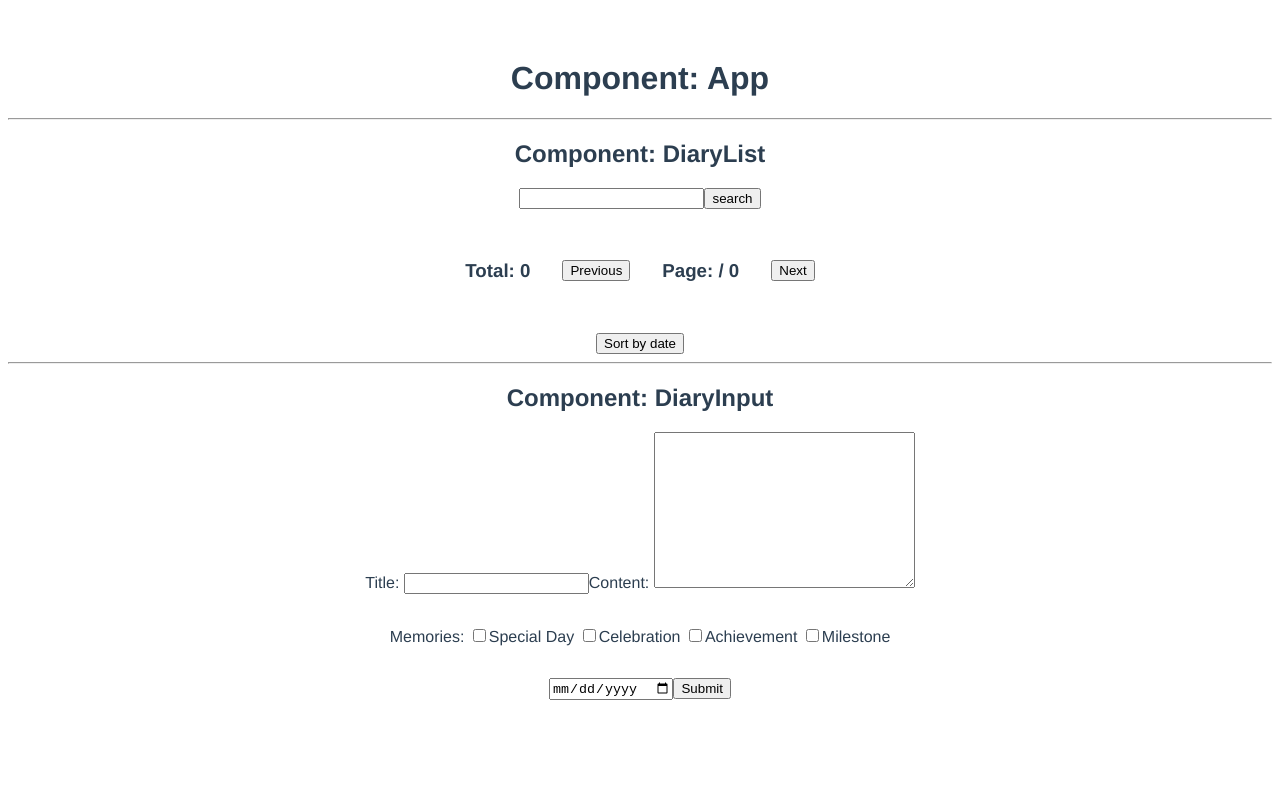
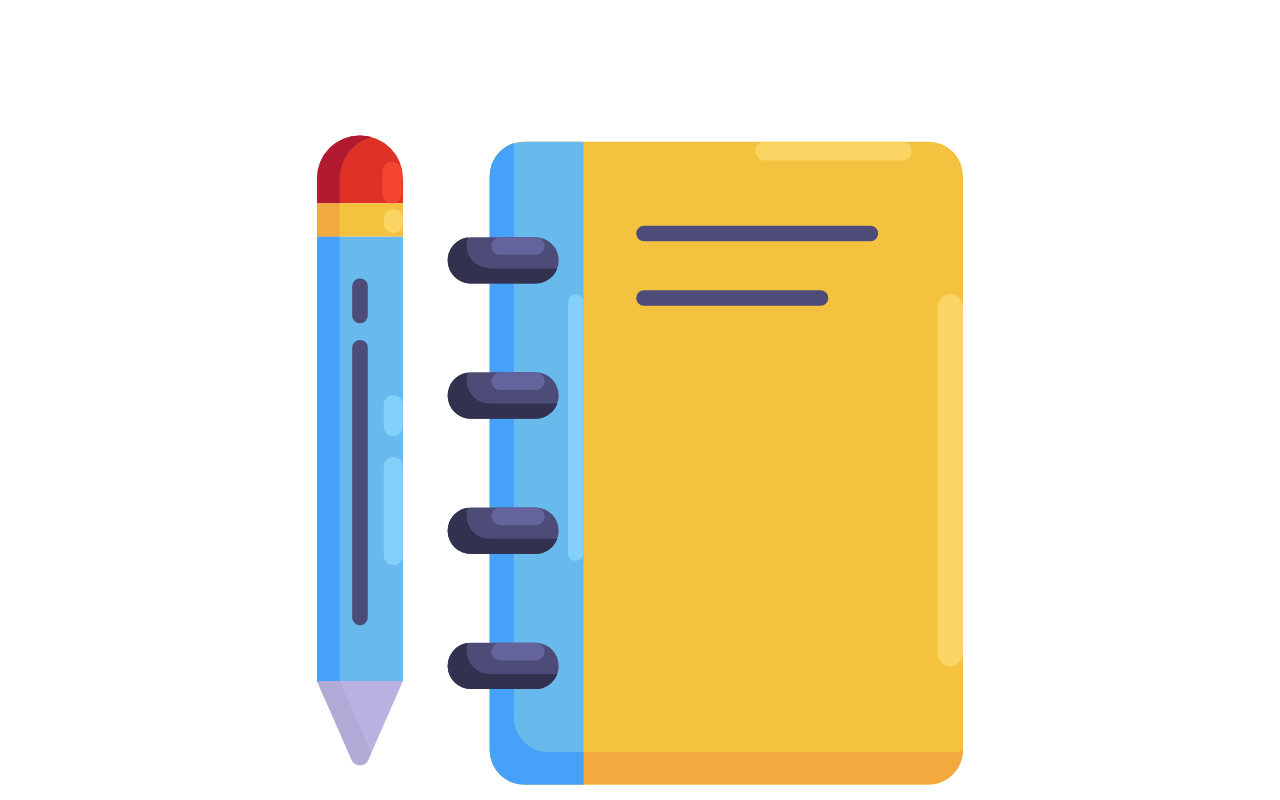
Before and after one commit to fffanfannn/p1-vue-diary-list, a Vue app: page / in a window 1280 px wide. Shown: the top 800 px of the page. Built offline with nearby package versions, Linux system fonts and the light colour scheme.

Commit message:
head style

```diff
--- a/src/App.vue
+++ b/src/App.vue
@@ -1,6 +1,5 @@
 <template>
   <div id="app">
-    <h1>Component: App</h1>
     <DiaryList :diaryArray="diaryArray" @deleteObjId="deleteObjId" />
     <DiaryInput @addSubmitObj="addSubmitObj" />
   </div>
--- a/src/components/DiaryInput.vue
+++ b/src/components/DiaryInput.vue
@@ -49,7 +49,7 @@
     </div>
     <input type="date" name="dateDiary" v-model="dateDiary" />
     <button @click="submitBtn">Submit</button>
-    <p>{{ errorMsg }}</p>
+    <span>{{ errorMsg }}</span>
   </div>
 </template>
 
--- a/src/components/DiaryList.vue
+++ b/src/components/DiaryList.vue
@@ -1,10 +1,236 @@
 <template>
-  <hr />
   <div>
-    <h2>Component: DiaryList</h2>
-    <input type="text" v-model="searchText" />
+    <div>
+      <svg
+        xmlns="http://www.w3.org/2000/svg"
+        width="800px"
+        height="800px"
+        viewBox="0 0 2050 2050"
+        data-name="Layer 2"
+        id="Layer_2"
+      >
+        <title />
+        <rect
+          class="cls-1"
+          height="1647.4"
+          rx="88.2"
+          ry="88.2"
+          width="1212.7"
+          x="640"
+          y="209.3"
+        />
+        <path
+          class="cls-2"
+          d="M1826,1773.5H789.8a88.2,88.2,0,0,1-88.2-88.2V213.4A88.3,88.3,0,0,0,640,297.5V1768.4a88.3,88.3,0,0,0,88.3,88.3H1764.5a88.2,88.2,0,0,0,88.2-87.3A87.2,87.2,0,0,1,1826,1773.5Z"
+        />
+        <path
+          class="cls-3"
+          d="M880.2,209.3H728.3A88.2,88.2,0,0,0,640,297.5V1768.4a88.3,88.3,0,0,0,88.3,88.3H880.2Z"
+        />
+        <path
+          class="cls-4"
+          d="M789.8,1773.5a88.2,88.2,0,0,1-88.2-88.2V213.4A88.3,88.3,0,0,0,640,297.5V1768.4a88.3,88.3,0,0,0,88.3,88.3H880.2v-83.2Z"
+        />
+        <path
+          class="cls-5"
+          d="M757.1,572.9H591.7a59.5,59.5,0,0,1,0-119H757.1a59.5,59.5,0,0,1,0,119Z"
+        />
+        <path
+          class="cls-5"
+          d="M757.1,919.3H591.7a59.5,59.5,0,0,1,0-119H757.1a59.5,59.5,0,1,1,0,119Z"
+        />
+        <path
+          class="cls-5"
+          d="M757.1,1265.7H591.7a59.5,59.5,0,0,1,0-119H757.1a59.5,59.5,0,1,1,0,119Z"
+        />
+        <path
+          class="cls-5"
+          d="M757.1,1612.1H591.7a59.5,59.5,0,0,1,0-119H757.1a59.5,59.5,0,0,1,0,119Z"
+        />
+        <path
+          class="cls-6"
+          d="M805.3,534H639.9a59.6,59.6,0,0,1-59.5-59.5,58.2,58.2,0,0,1,3.5-20.1,59.5,59.5,0,0,0,7.8,118.5H757.1a59.5,59.5,0,0,0,56-39.5A50.3,50.3,0,0,1,805.3,534Z"
+        />
+        <path
+          class="cls-6"
+          d="M805.3,880.4H639.9a59.6,59.6,0,0,1-59.5-59.5,58.2,58.2,0,0,1,3.5-20.1,59.5,59.5,0,0,0,7.8,118.5H757.1a59.5,59.5,0,0,0,56-39.5A50.3,50.3,0,0,1,805.3,880.4Z"
+        />
+        <path
+          class="cls-6"
+          d="M805.3,1226.8H639.9a59.6,59.6,0,0,1-59.5-59.5,58.6,58.6,0,0,1,3.5-20.1,59.5,59.5,0,0,0,7.8,118.5H757.1a59.6,59.6,0,0,0,56-39.4A66.6,66.6,0,0,1,805.3,1226.8Z"
+        />
+        <path
+          class="cls-6"
+          d="M805.3,1573.2H639.9a59.6,59.6,0,0,1-59.5-59.5,58.6,58.6,0,0,1,3.5-20.1,59.5,59.5,0,0,0,7.8,118.5H757.1a59.6,59.6,0,0,0,56-39.4A66.6,66.6,0,0,1,805.3,1573.2Z"
+        />
+        <path
+          class="cls-5"
+          d="M1615.4,464.6H1035.3a20,20,0,0,1,0-40h580.1a20,20,0,0,1,0,40Z"
+        />
+        <path
+          class="cls-5"
+          d="M1487.6,629.7H1035.3a20,20,0,0,1,0-40h452.3a20,20,0,0,1,0,40Z"
+        />
+        <polygon
+          class="cls-3"
+          points="197.3 442.9 197.3 1591.6 417.6 1591.6 417.6 452.1 197.3 452.1 197.3 442.9"
+        />
+        <path
+          class="cls-7"
+          d="M417.6,303.5A110.2,110.2,0,0,0,307.4,193.3h0A110.1,110.1,0,0,0,197.3,303.5v63.6H417.6Z"
+        />
+        <rect class="cls-8" height="84.93" x="417.6" y="367.1" />
+        <polygon
+          class="cls-8"
+          points="197.3 442.9 197.3 367.1 197.3 367.1 197.3 442.9"
+        />
+        <polygon
+          class="cls-1"
+          points="197.3 452.1 417.6 452.1 417.6 367.1 197.3 367.1 197.3 442.9 197.3 452.1"
+        />
+        <path
+          class="cls-9"
+          d="M197.3,1591.6H417.6l-89.1,201.9c-8.1,18.3-34.1,18.3-42.2,0Z"
+        />
+        <polygon
+          class="cls-4"
+          points="197.3 1591.6 255.3 1591.6 255.3 452.1 197.3 452.1 197.3 442.9 197.3 1591.6"
+        />
+        <path
+          class="cls-10"
+          d="M417.6,367.1H255.3V303.5a110.2,110.2,0,0,1,81.1-106.3,110.3,110.3,0,0,0-29-3.9h0A110.1,110.1,0,0,0,197.3,303.5v63.6Z"
+        />
+        <polygon
+          class="cls-2"
+          points="255.3 452.1 255.3 442.9 255.3 367.1 197.3 367.1 197.3 442.9 197.3 452.1 255.3 452.1"
+        />
+        <path
+          class="cls-11"
+          d="M328.5,1793.5l7.9-18-81.1-183.9h-58l89,201.9C294.4,1811.8,320.4,1811.8,328.5,1793.5Z"
+        />
+        <path
+          class="cls-5"
+          d="M293.3,723.5a19.9,19.9,0,0,1,34.1,14.1v691.2a20,20,0,0,1-40,0V737.6A20,20,0,0,1,293.3,723.5Z"
+        />
+        <path
+          class="cls-5"
+          d="M293.3,565.7a20,20,0,0,1,34.1,14.2v74.6a20,20,0,0,1-40,0V579.9A20.4,20.4,0,0,1,293.3,565.7Z"
+        />
+        <rect
+          class="cls-12"
+          height="278.37"
+          rx="24.6"
+          ry="24.6"
+          transform="translate(785.4 2311.6) rotate(-180)"
+          width="49.1"
+          x="368.1"
+          y="1016.6"
+        />
+        <rect
+          class="cls-12"
+          height="106.15"
+          rx="24.6"
+          ry="24.6"
+          transform="translate(785.4 1822.4) rotate(-180)"
+          width="49.1"
+          x="368.1"
+          y="858.1"
+        />
+        <rect
+          class="cls-13"
+          height="61.1"
+          rx="24.6"
+          ry="24.6"
+          transform="translate(785.4 826.1) rotate(-180)"
+          width="49.1"
+          x="368.1"
+          y="382.5"
+        />
+        <rect
+          class="cls-14"
+          height="107.2"
+          rx="24.6"
+          ry="24.6"
+          transform="translate(779.4 628.4) rotate(-180)"
+          width="49.1"
+          x="365.1"
+          y="260.6"
+        />
+        <rect
+          class="cls-12"
+          height="682.74"
+          rx="19.8"
+          ry="19.8"
+          width="39.6"
+          x="840.6"
+          y="600.3"
+        />
+        <rect
+          class="cls-15"
+          height="45.42"
+          rx="22.7"
+          ry="22.7"
+          width="136.4"
+          x="644.2"
+          y="453.9"
+        />
+        <rect
+          class="cls-15"
+          height="45.42"
+          rx="22.7"
+          ry="22.7"
+          width="136.4"
+          x="644.2"
+          y="800.3"
+        />
+        <rect
+          class="cls-15"
+          height="45.42"
+          rx="22.7"
+          ry="22.7"
+          width="136.4"
+          x="644.2"
+          y="1146.7"
+        />
+        <rect
+          class="cls-15"
+          height="45.42"
+          rx="22.7"
+          ry="22.7"
+          width="136.4"
+          x="644.2"
+          y="1493.1"
+        />
+        <rect
+          class="cls-13"
+          height="952.93"
+          rx="32.8"
+          ry="32.8"
+          width="65.5"
+          x="1787.2"
+          y="600.3"
+        />
+        <rect
+          class="cls-13"
+          height="47.93"
+          rx="24"
+          ry="24"
+          width="400.8"
+          x="1320.6"
+          y="209.3"
+        />
+      </svg>
+    </div>
+    <h2>My Diarybook</h2>
+  </div>
+  <button @click="sortByInputDisplay">Diary input</button>
+  <button @click="sortBySearchDisplay">Search</button>
+  <button @click="sortByDateDisplay">Sort by date</button>
+
+  <div>
+    <div v-if="isSortBySearchDisplay">
+      <input type="text" v-model="searchText" placeholder="search by title" />
       <button @click="searchBtn">search</button>
-
       <ul>
         <DiaryItem
           v-for="diaryObj in searchArray"
@@ -13,7 +239,21 @@
           @deleteObjId="deleteObjId"
         />
       </ul>
+    </div>
 
+    <div v-if="isSortByDateDisplay">
+      <button @click="sortByDate">Sort by date</button>
+      <ul v-if="isSortedByDate">
+        <DiaryItem
+          v-for="diaryObj in displayedDiaryArray"
+          :key="diaryObj.id"
+          :eachDiaryObj="diaryObj"
+          @deleteObjId="deleteObjId"
+        />
+      </ul>
+    </div>
+
+    <div v-if="isSortByInputDisplay">
       <ul>
         <DiaryItem
           v-for="diaryObj in diaryArray.slice(-3)"
@@ -28,16 +268,6 @@
         <h3>Page: / {{ pageCount }}</h3>
         <button @click="nextPage">Next</button>
       </div>
-    <div>
-      <button @click="sortByDate">Sort by date</button>
-      <ul v-if="isSortedByDate">
-        <DiaryItem
-          v-for="diaryObj in displayedDiaryArray"
-          :key="diaryObj.id"
-          :eachDiaryObj="diaryObj"
-          @deleteObjId="deleteObjId"
-        />
-      </ul>
     </div>
   </div>
 </template>
@@ -56,11 +286,30 @@ export default {
     return {
       isSortedByDate: false,
       searchArray: [],
+      isSortByInputDisplay: true,
+      isSortBySearchDisplay: false,
+      isSortByDateDisplay: false,
     };
   },
   methods: {
     deleteObjId(id) {
       this.$emit("deleteObjId", id);
+    },
+
+    sortBySearchDisplay() {
+      this.isSortBySearchDisplay = true;
+      this.isSortByInputDisplay = false;
+    },
+
+    sortByInputDisplay() {
+      this.isSortByInputDisplay = true;
+      this.isSortBySearchDisplay = false;
+      this.isSortByDateDisplay = false;
+    },
+
+    sortByDateDisplay() {
+      this.isSortByDateDisplay = true;
+      this.isSortByInputDisplay = false;
     },
 
     sortByDate() {
@@ -110,6 +359,51 @@ export default {
 };
 </script>
 <style scoped lang="scss">
+.cls-1 {
+  fill: #f4c23f;
+}
+.cls-2 {
+  fill: #f4a93f;
+}
+.cls-3 {
+  fill: #67baeb;
+}
+.cls-4 {
+  fill: #46a1f8;
+}
+.cls-5 {
+  fill: #4d4c78;
+}
+.cls-6 {
+  fill: #323150;
+}
+.cls-7 {
+  fill: #de3226;
+}
+.cls-8 {
+  fill: #231f20;
+}
+.cls-9 {
+  fill: #b9b1e0;
+}
+.cls-10 {
+  fill: #b11a31;
+}
+.cls-11 {
+  fill: #b1a9d6;
+}
+.cls-12 {
+  fill: #83d0fb;
+}
+.cls-13 {
+  fill: #fad564;
+}
+.cls-14 {
+  fill: #f44533;
+}
+.cls-15 {
+  fill: #64639c;
+}
 ul {
   display: flex;
   gap: 3rem;
```
Also changed, not shown: 1 other file (tests, documents, lock files or other folders). Lines whose indentation alone changed are shown as unchanged.
